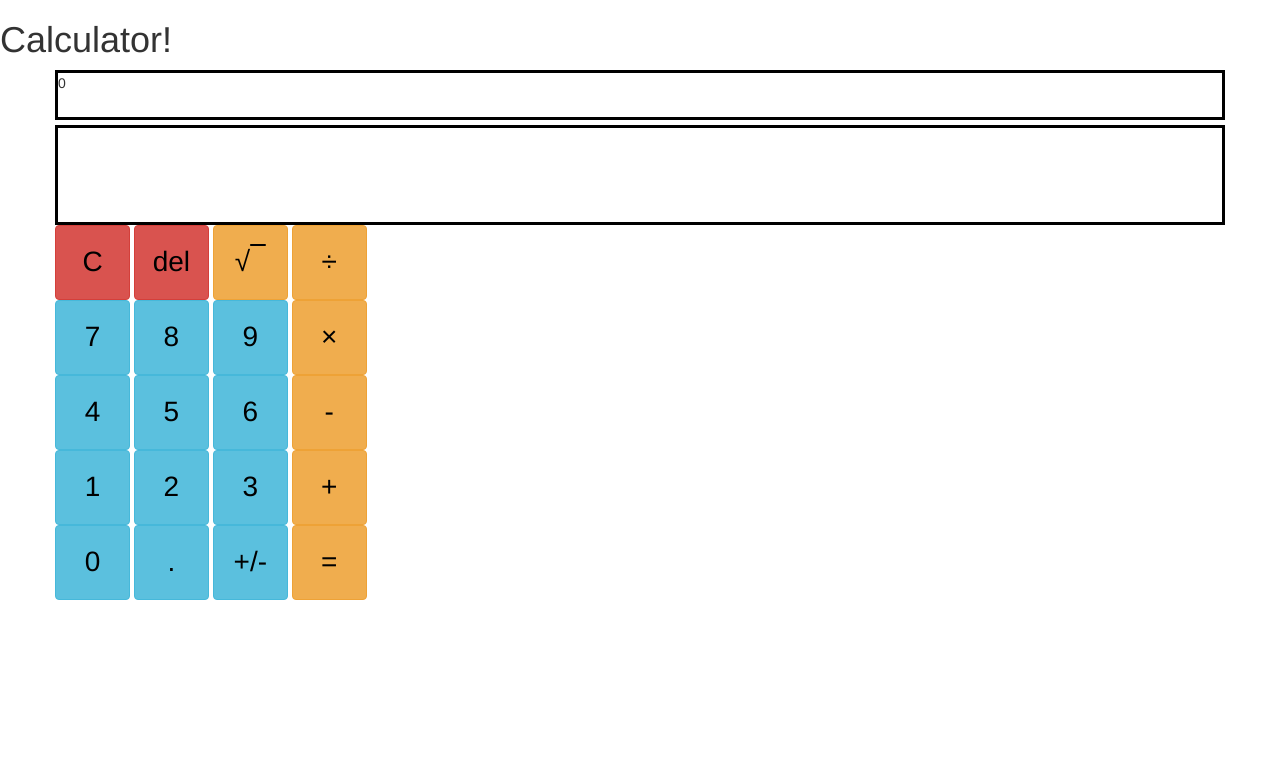
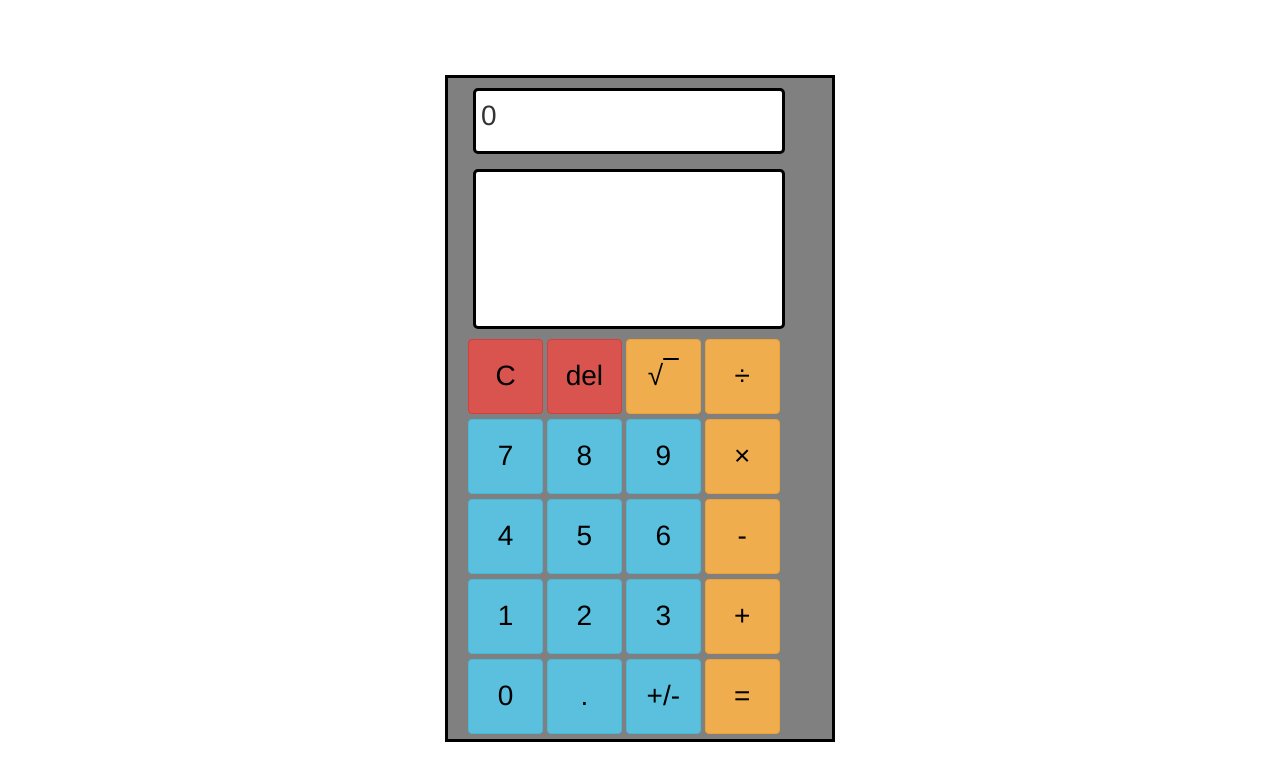
Before and after one commit to billkremer/calculator, a website: page public/views/index.html in a window 1280 px wide. Drawn offline with nearby package versions, Linux system fonts and the light colour scheme.

Commit message:
added minor styling to align components

```diff
--- a/public/views/styles.css
+++ b/public/views/styles.css
@@ -1,22 +1,7 @@
-/** {
-  border: 1px solid black;
-
-}*/
-
-/*
-<span style="border-top:1px solid; padding:0 0.1em;"><i>x</i></span>*/
-
-#sqrRt {
-  /*border-top:2px solid;
-  padding:0 0.1em;*/
-  text-decoration: overline;
-}
-
 form button {
   height: 75px;
   width: 75px;
   font-size: 1.25em;
-
 }
 
 .btn {
@@ -24,15 +9,43 @@ form button {
   font-size: 2em;
 }
 
-#previousCalculationDisplay {
-  min-height: 100px;
+.container {
+  border: 3px solid black;
+  width: 390px;
+  /*padding: 5px 5px;*/
+  /*left: 20px;*/
+  background-color: grey;
+  margin-top: 15px;
+}
+
+h1 {
+ color: white;
+ text-align: center;
+
+}
+
+.row {
+  margin: 5px 5px;
+}
+
+#currentCalculationDisplay, #previousCalculationDisplay {
+  width:312px;
   border: 3px solid black;
   background-color: white;
+  margin: 5px 5px;
+  padding: 5px 5px;
+  border-radius: 5px;
+}
+#previousCalculationDisplay {
+  min-height: 160px;
+  font-size: 1.1em;
 }
 
 #currentCalculationDisplay {
   min-height: 50px;
-  border: 3px solid black;
-  background-color: white;
-  margin-bottom: 5px;
+  font-size: 2em;
 }
+
+#sqrRt {
+  text-decoration: overline;
+}
```
